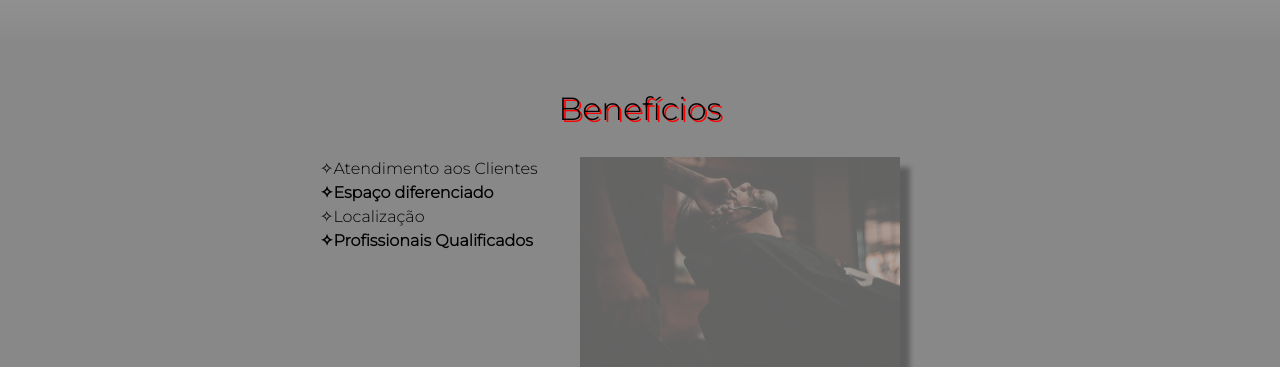
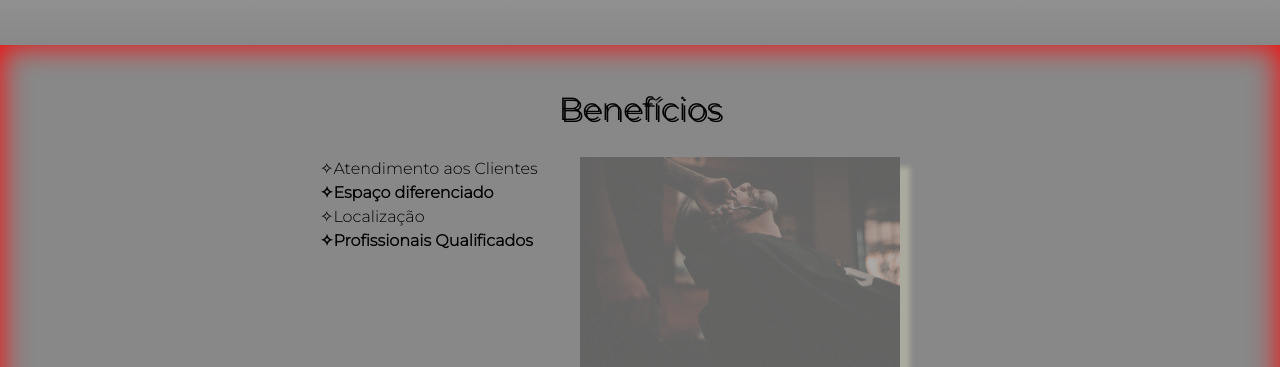
Before and after one commit to guioli2310/alura, a plain HTML site: page index.html in a window 1280 px wide. Shown: the part 1728-2095 px from the top of the page. Drawn offline with Linux system fonts and the light colour scheme.

Commit message:
Add files via upload

```diff
--- a/style.css
+++ b/style.css
@@ -126,7 +126,8 @@ form label, form legend {
 	font-size: 2em;
 	margin: 0 0 1em;
 	clear: left;
- text-shadow: 2px 2px #FF0000;
+ text-shadow: 2px 2px #000000;
+
 }
 .titulo-principal: first-letter{
 	font-weight: bold;
@@ -183,12 +184,13 @@ p: first-line{
 .beneficios{
 	padding: 3em 0;
 	background-color: #888888;
+	box-shadow: inset 0 0 30px #FF0000;
 }
 .imagembeneficios{
 	width: 50%;
 	opacity: 0.3;
 	transition: 400ms;
-	box-shadow: 10px 10px 5px #000000;
+	box-shadow: 10px 10px 5px #FAFAD2;
 }
 .imagembeneficios:hover{
 	opacity: 1;
```
